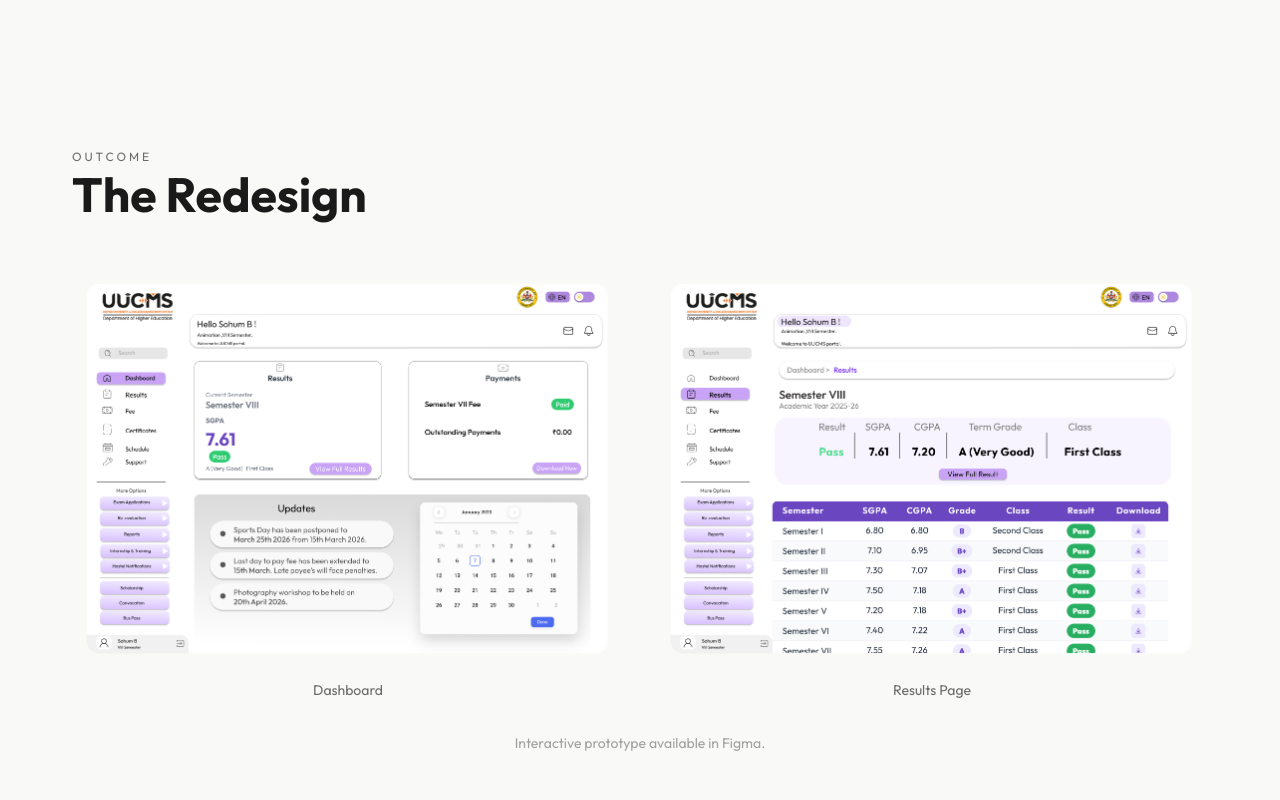
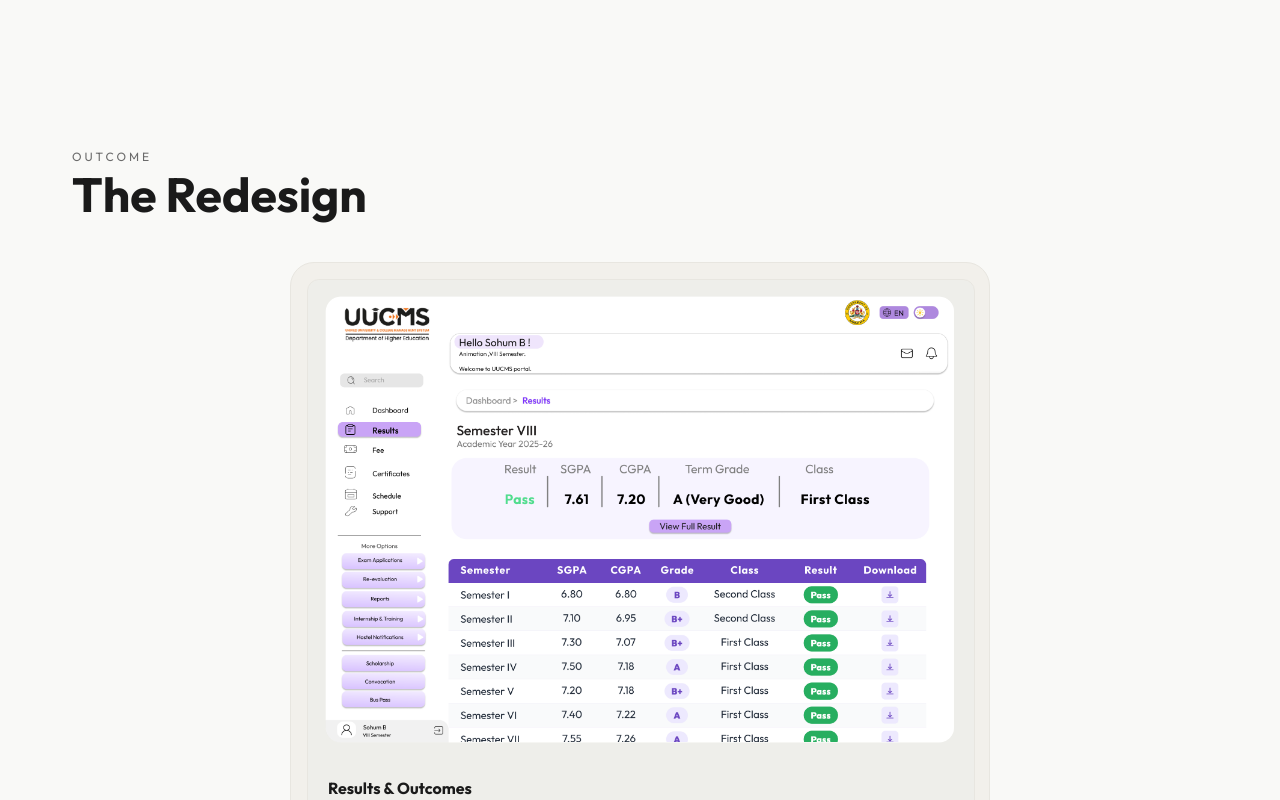
Before and after one commit to D4rkZoul1318/Website-UI, a React (Vite) app: page /case-study in a window 1280 px wide. Shown: the part 4200-5000 px from the top of the page. Built offline with nearby package versions, Linux system fonts and the light colour scheme.

Commit message:
feat: carousel animation for UUCMS redesign section

```diff
--- a/src/app/components/CaseStudy.tsx
+++ b/src/app/components/CaseStudy.tsx
@@ -1,5 +1,6 @@
 import { useEffect, useRef, useState } from 'react';
 import { Linkedin } from 'lucide-react';
+import Carousel from './Carousel';
 
 const font = 'Outfit, sans-serif';
 const nearBlack = '#1A1A1A';
@@ -744,34 +745,31 @@ export default function CaseStudy() {
         <FadeUp stagger={1}>
           <SectionHeading>The Redesign</SectionHeading>
         </FadeUp>
-        <div
-          style={{
-            display: 'grid',
-            gridTemplateColumns: '1fr 1fr',
-            gap: 32,
-            marginTop: 48,
-          }}
-        >
-          {['Dashboard', 'Results Page'].map((label, i) => (
-            <FadeUp key={label} stagger={2 + i}>
-              <div>
-                <img src={label === 'Dashboard' ? '/images/redesigned-dashboard.png' : '/images/results.png'} width="100%" style={{borderRadius: "12px", display: "block"}} />
-                <div
-                  style={{
-                    fontSize: 14,
-                    color: grey,
-                    fontFamily: font,
-                    marginTop: 12,
-                    textAlign: 'center',
-                    fontWeight: 400,
-                  }}
-                >
-                  {label}
-                </div>
-              </div>
-            </FadeUp>
-          ))}
-        </div>
+        <FadeUp stagger={2}>
+          <div style={{ display: 'flex', justifyContent: 'center', margin: '40px 0' }}>
+            <Carousel
+              baseWidth={700}
+              autoplay={true}
+              autoplayDelay={3500}
+              pauseOnHover={true}
+              loop={true}
+              items={[
+                {
+                  id: 1,
+                  title: 'Redesigned Dashboard',
+                  description: 'Simplified navigation with clear hierarchy and quick access to key student actions.',
+                  image: '/images/redesigned-dashboard.png',
+                },
+                {
+                  id: 2,
+                  title: 'Results & Outcomes',
+                  description: 'Measurable improvement in task completion time and user satisfaction scores.',
+                  image: '/images/results.png',
+                },
+              ]}
+            />
+          </div>
+        </FadeUp>
         <FadeUp stagger={4}>
           <p
             style={{
```
Also changed, not shown: 5 other files (tests, documents, lock files or other folders).
